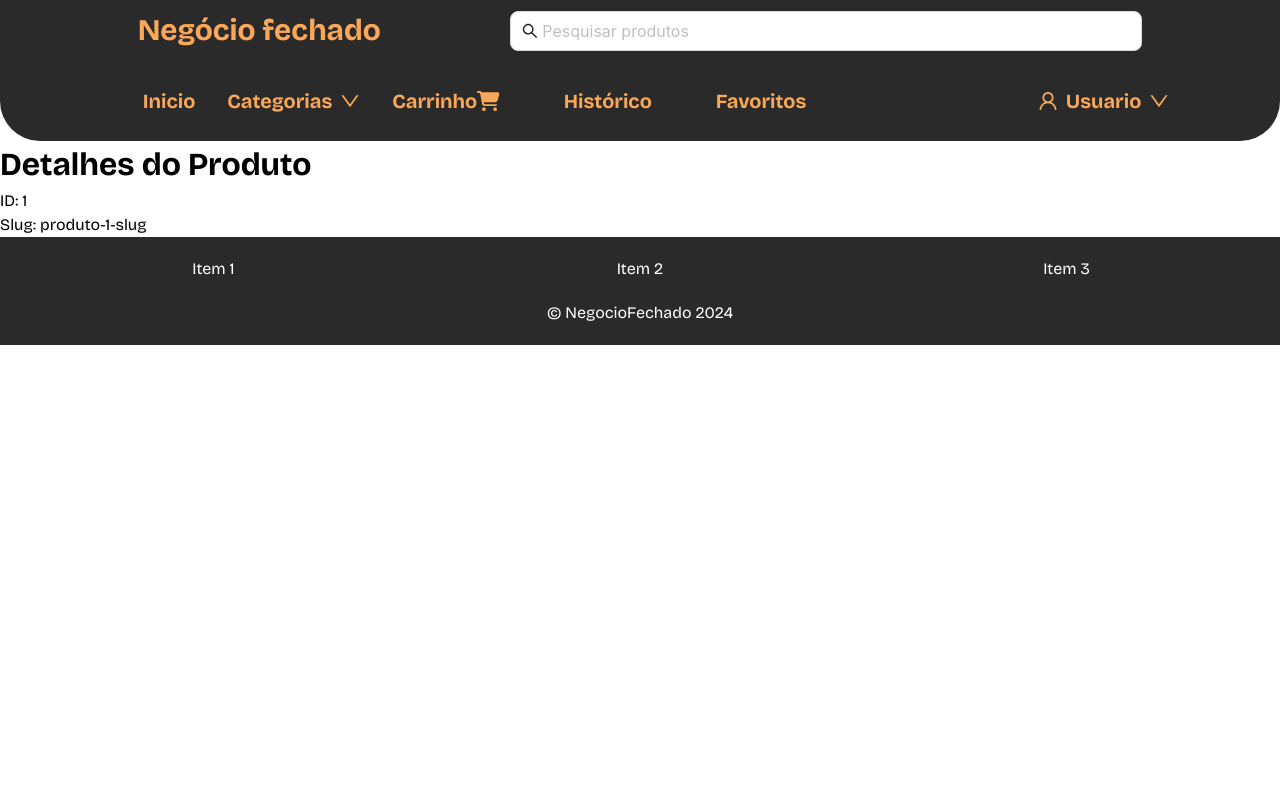
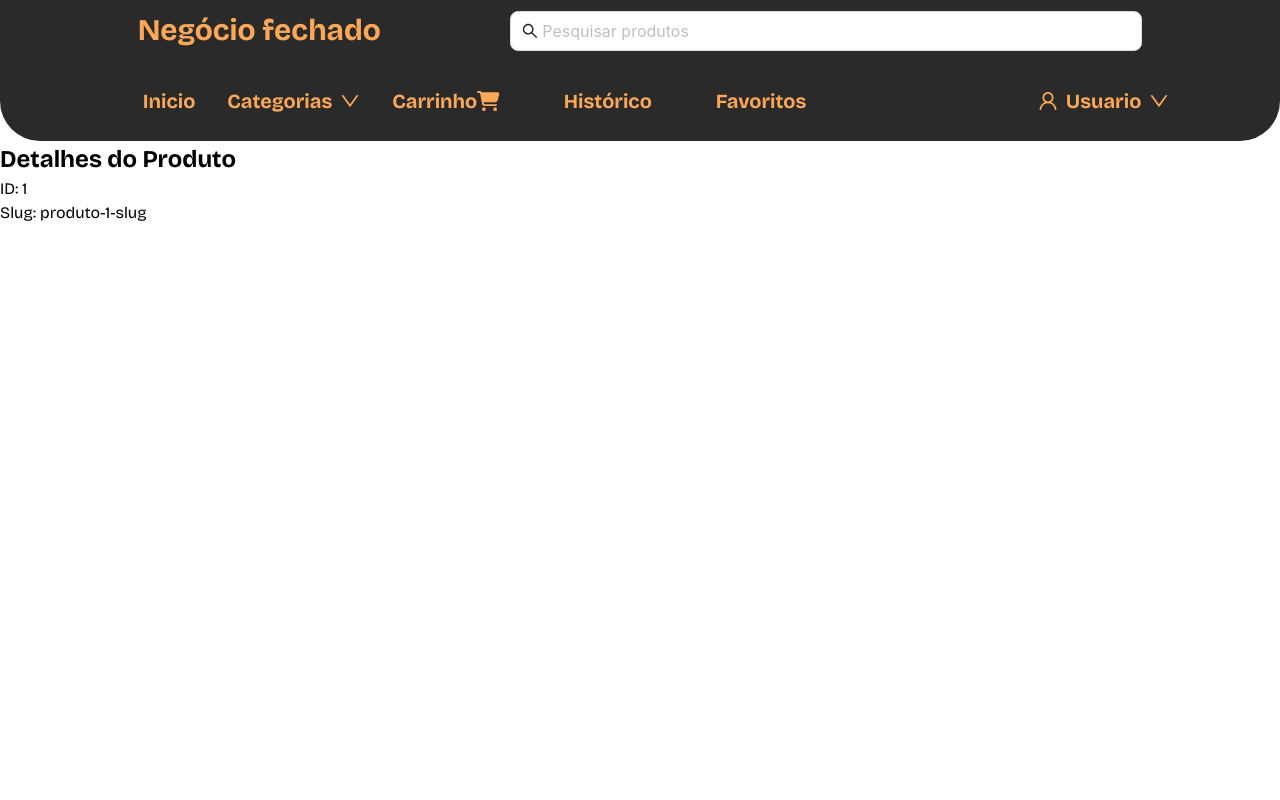
Before and after one commit to Reis567/ecommerce-api, a React (Vite) app in the folder frontend/: page /produto/1/produto-1-slug in a window 1280 px wide. Shown: the top 800 px of the page. Built offline with nearby package versions, Linux system fonts and the light colour scheme.

Commit message:
Feat: styled components of product

```diff
--- a/frontend/src/pages/ProdutoPage/index.style.tsx
+++ b/frontend/src/pages/ProdutoPage/index.styles.tsx
@@ -5,3 +5,7 @@ import styled from 'styled-components'
 export const ProdContent = styled.div`
     min-height: 100vh;
 `
+
+export const ProdTitle = styled.h2`
+    font-weight: bolder;
+`
--- a/frontend/src/pages/ProdutoPage/index.tsx
+++ b/frontend/src/pages/ProdutoPage/index.tsx
@@ -1,15 +1,16 @@
 import React from 'react';
 import { useParams } from 'react-router-dom';
+import {ProdContent,ProdTitle} from  './index.styles.tsx';
 
 const ProdutoDetalhes: React.FC = () => {
   const { id, slug } = useParams<{ id: string; slug: string }>();
 
   return (
-    <div>
-     <h1>Detalhes do Produto</h1>
+    <ProdContent>
+     <ProdTitle>Detalhes do Produto</ProdTitle>
       <p>ID: {id}</p>
       <p>Slug: {slug}</p>
-    </div>
+    </ProdContent>
   );
 };
 
```
